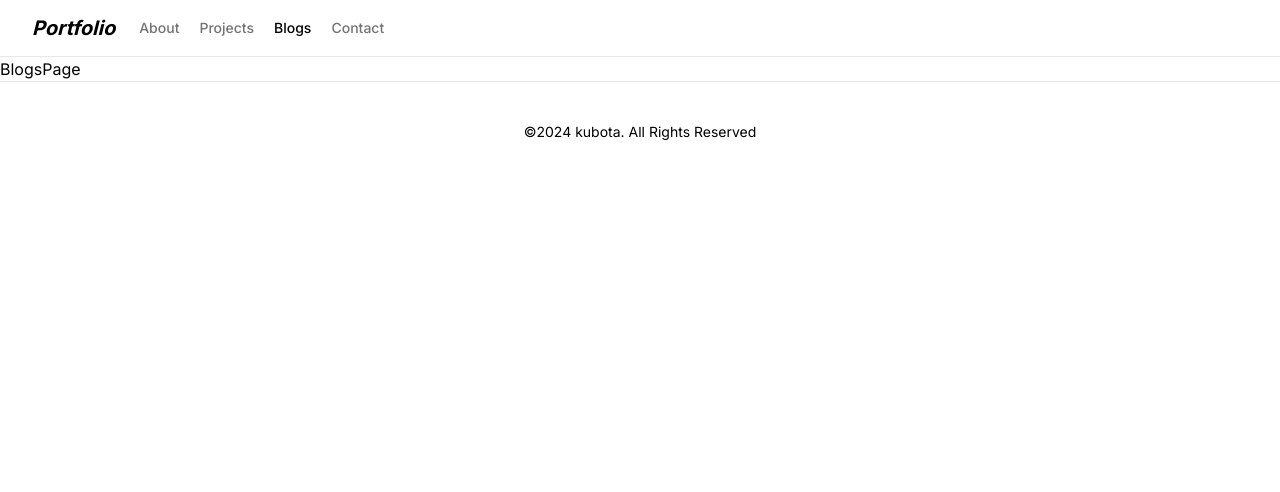
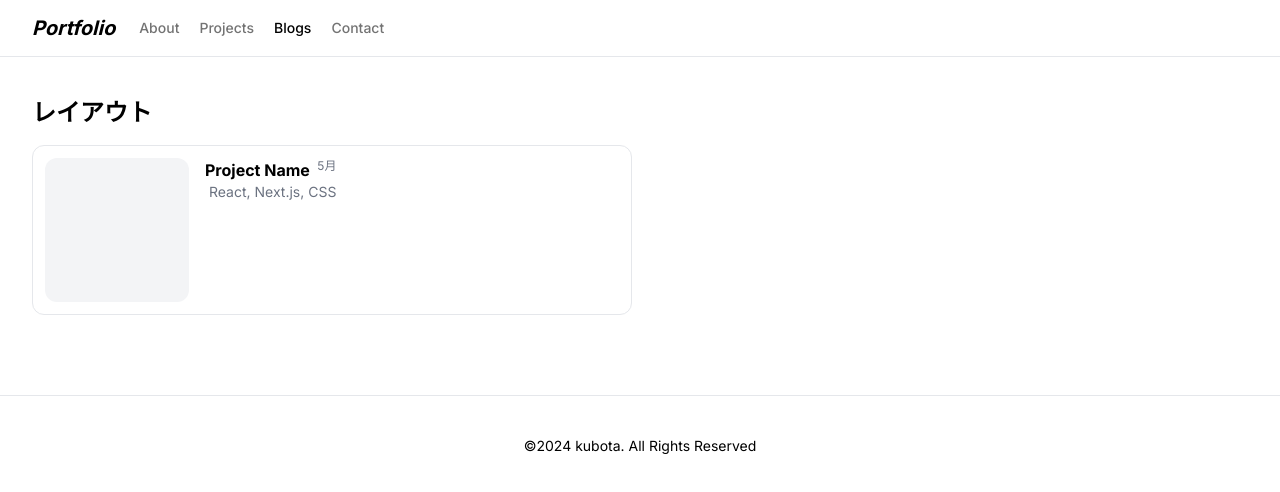
Before and after one commit to kubota20/kubota_next_portfolio, a Next.js app in the folder my-app/: page /blogs in a window 1280 px wide. Shown: the top 492 px of the page. Built offline with nearby package versions, Linux system fonts and the light colour scheme.

Commit message:
BlogsPageにBlogList追加

```diff
--- a/my-app/src/app/(routes)/blogs/page.tsx
+++ b/my-app/src/app/(routes)/blogs/page.tsx
@@ -1,7 +1,16 @@
 // ブログ全体の記事
 
+import BlogList from "@/components/blog-list";
+import Container from "@/components/ui/container";
+
 const BlogsPage = () => {
-  return <div>BlogsPage</div>;
+  return (
+    <Container>
+      <div className="flex flex-col gap-y-8 px-4 sm:px-6 lg:px-8 mb-10">
+        <BlogList title="レイアウト" />
+      </div>
+    </Container>
+  );
 };
 
 export default BlogsPage;
```
